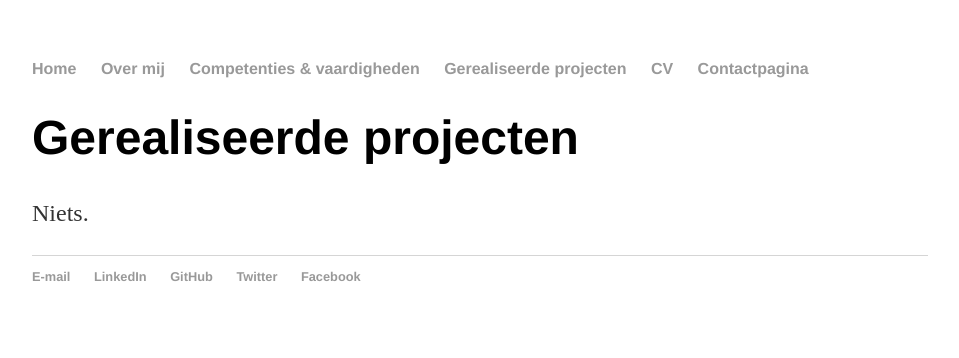
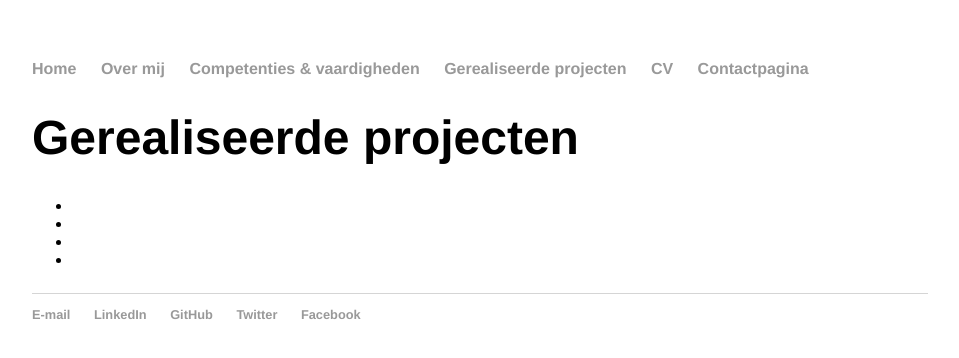
Before and after one commit to Jornax/Jornax.github.io, a Jekyll site: the page built from projects/index.html, in a window 1280 px wide. Shown: the top 358 px of the page, without its empty margins (160-1119 px from the left). Built offline with Jekyll 4.4.1, drawn with Linux system fonts in a browser that asks for light colours.

Commit message:
Update index.html

```diff
--- a/projects/index.html
+++ b/projects/index.html
@@ -5,7 +5,13 @@ title: Gerealiseerde projecten
 
 		<div class="projects">
 			<h1>Gerealiseerde projecten</h1>
-			<p>Niets.
+			<p>
+			<ul>
+				<li><Asteroids PC-spel in voorjaar 2013></li>
+				<li><Project 2></li>
+				<li><Project 3></li>
+				<li><Project 4></li>
+			</ul>
 			</p>
 
 		</div>
```
